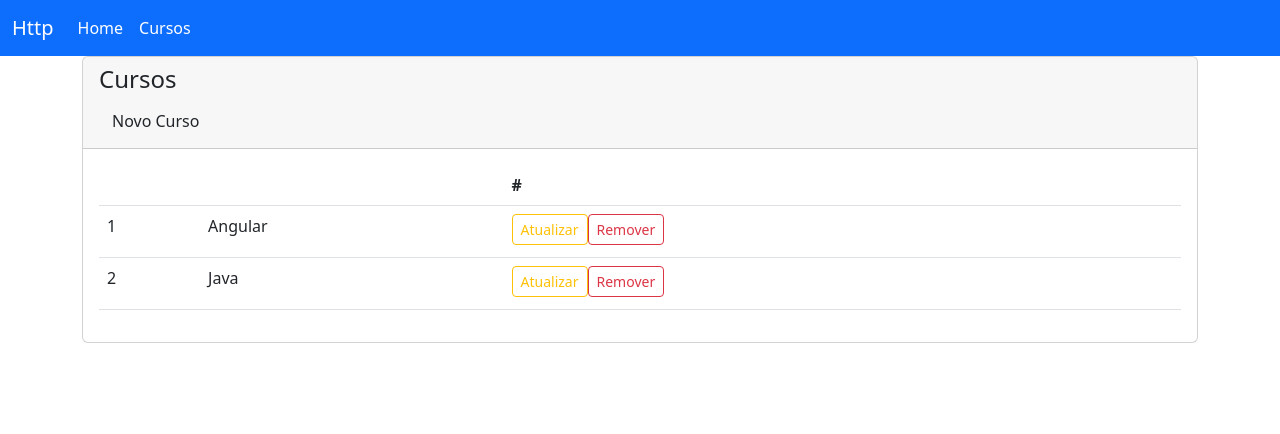
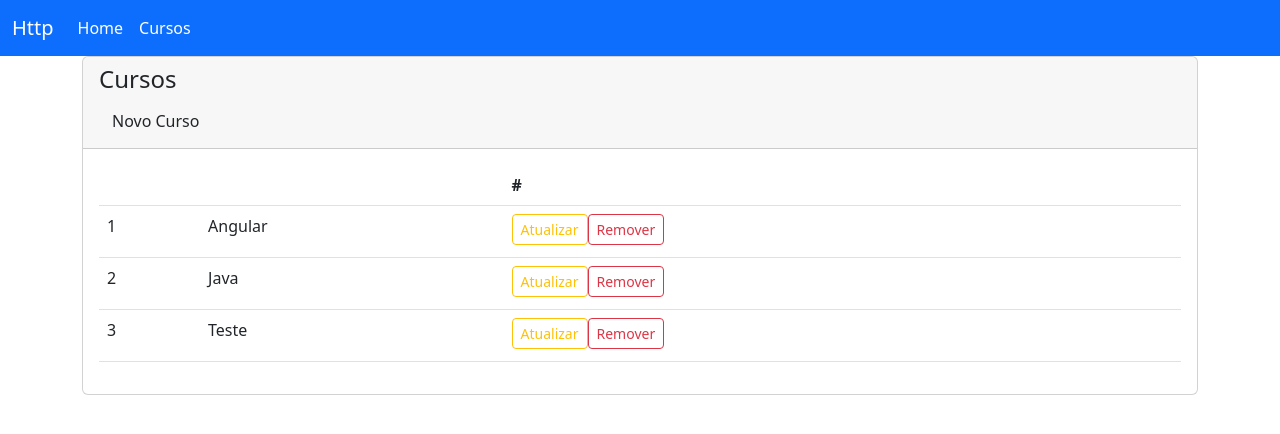
Before and after one commit to rbragadev/requests-http, an Angular app: page /cursos in a window 1280 px wide. Shown: the top 434 px of the page. Built offline with nearby package versions, Linux system fonts and the light colour scheme; data requests are answered from the project's data file.

Commit message:
aula 128 http post

```diff
--- a/db.json
+++ b/db.json
@@ -7,6 +7,10 @@
     {
       "id": 2,
       "nome": "Java"
+    },
+    {
+      "nome": "Teste",
+      "id": 3
     }
   ]
 }
--- a/src/app/cursos/cursos-form/cursos-form.component.ts
+++ b/src/app/cursos/cursos-form/cursos-form.component.ts
@@ -1,5 +1,6 @@
 import { Component, OnInit } from '@angular/core';
 import { FormBuilder, FormGroup, Validators } from '@angular/forms';
+import { CursosService } from '../cursos.service';
 
 @Component({
   selector: 'app-cursos-form',
@@ -10,7 +11,7 @@ export class CursosFormComponent implements OnInit {
   form!: FormGroup;
   submitted = false;
 
-  constructor(private fb: FormBuilder) {}
+  constructor(private fb: FormBuilder, private service: CursosService) {}
 
   ngOnInit(): void {
     this.form = this.fb.group({
@@ -27,6 +28,9 @@ export class CursosFormComponent implements OnInit {
     console.log(this.form.value);
     if (this.form.valid) {
       console.log('Submit');
+      this.service
+        .create(this.form.value)
+        .subscribe((sucess) => console.log(sucess));
     }
   }
 
--- a/src/app/cursos/cursos.service.ts
+++ b/src/app/cursos/cursos.service.ts
@@ -1,7 +1,7 @@
 import { Injectable } from '@angular/core';
 import { HttpClient } from '@angular/common/http';
 import { Curso } from './curso';
-import { delay, tap } from 'rxjs';
+import { delay, take, tap } from 'rxjs';
 import { environment } from 'src/environment';
 
 @Injectable({
@@ -15,4 +15,8 @@ export class CursosService {
   list() {
     return this.http.get<Curso[]>(this.API).pipe(delay(2000), tap(console.log));
   }
+
+  create(curso: any) {
+    return this.http.post(this.API, curso).pipe(take(1));
+  }
 }
```
